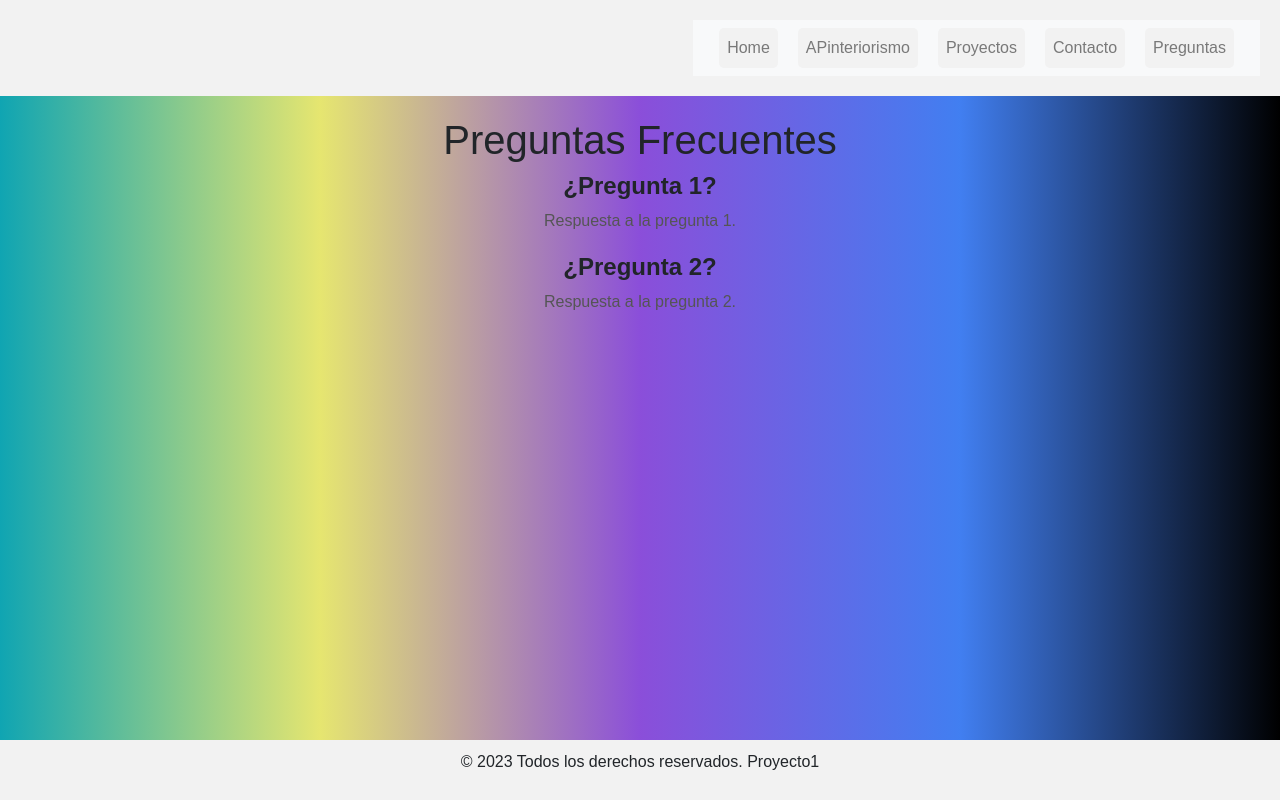
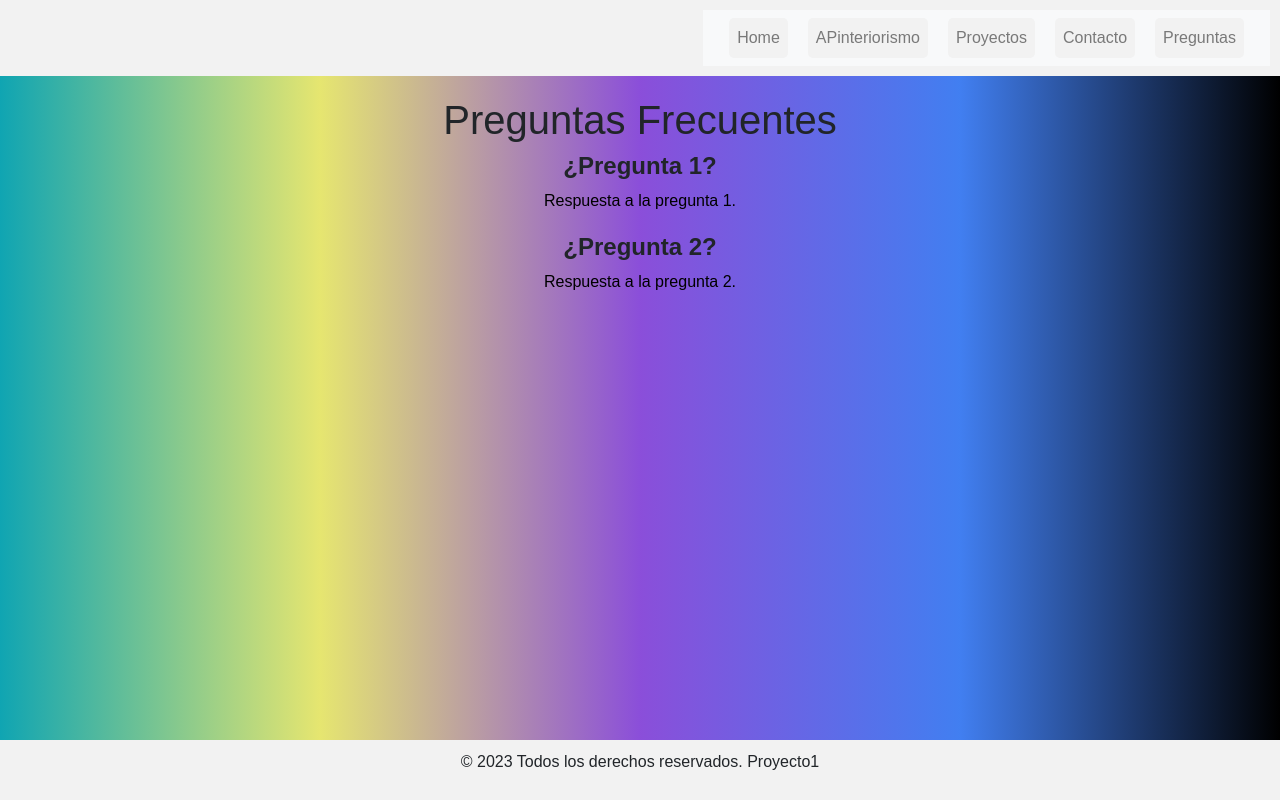
Before and after one commit to EzequielFrades/PreEntrega2-Frades, a website: page pages/otrohtml1.html in a window 1280 px wide. Drawn offline with nearby package versions, Linux system fonts and the light colour scheme; files that its build step writes are made by us from their sources.

Commit message:
cambis varios

```diff
--- a/scss/substyles/styles4.scss
+++ b/scss/substyles/styles4.scss
@@ -8,7 +8,7 @@ header {
     display: flex;
     justify-content: space-between;
     align-items: center;
-    padding: 20px;
+    padding: 10px;
     background-color: #f2f2f2;
 }
 
@@ -53,11 +53,7 @@ main {
     font-weight: bold;
 }
 
-.answer {
-    font-size: 16px;
-    color: #555;
-    line-height: 1.5;
-}
+.answer { font-size: 16px; color: black; line-height: 1.5; }
 
 footer {
     background-color: #f2f2f2;
```
